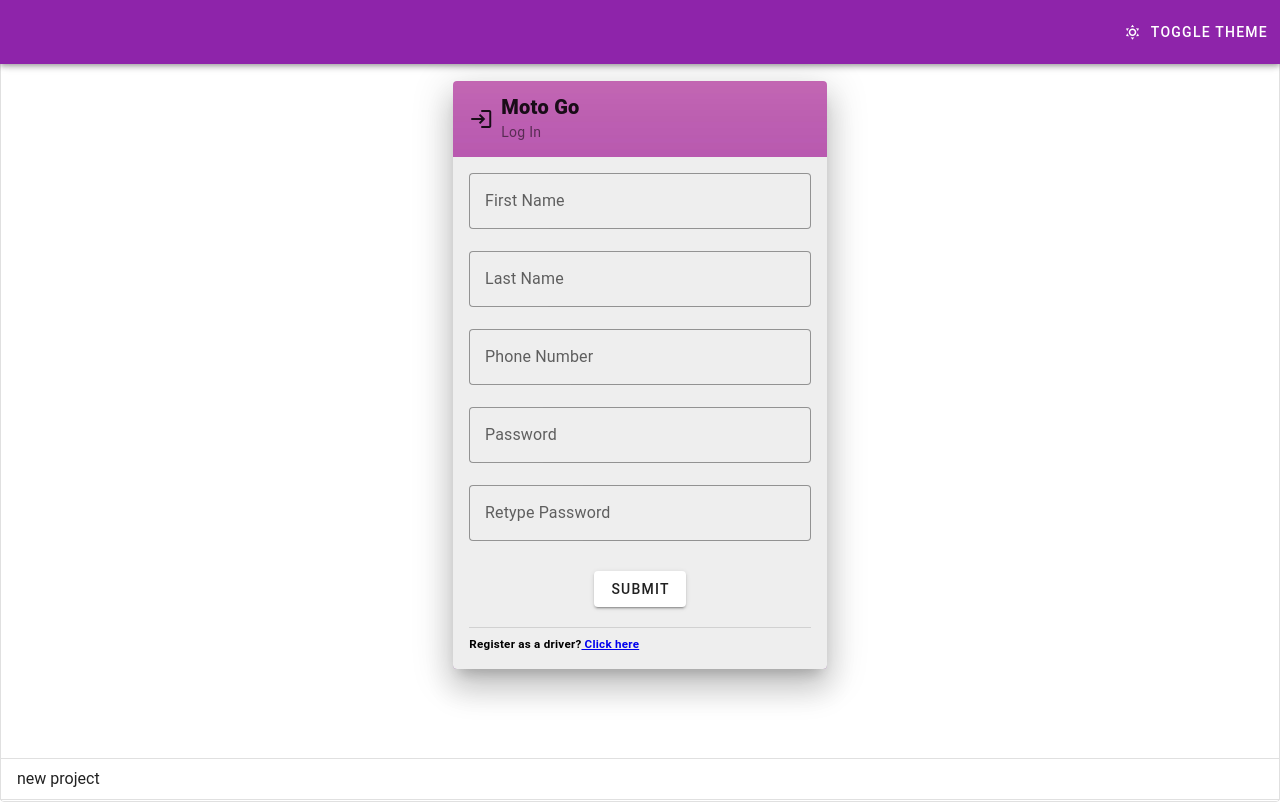
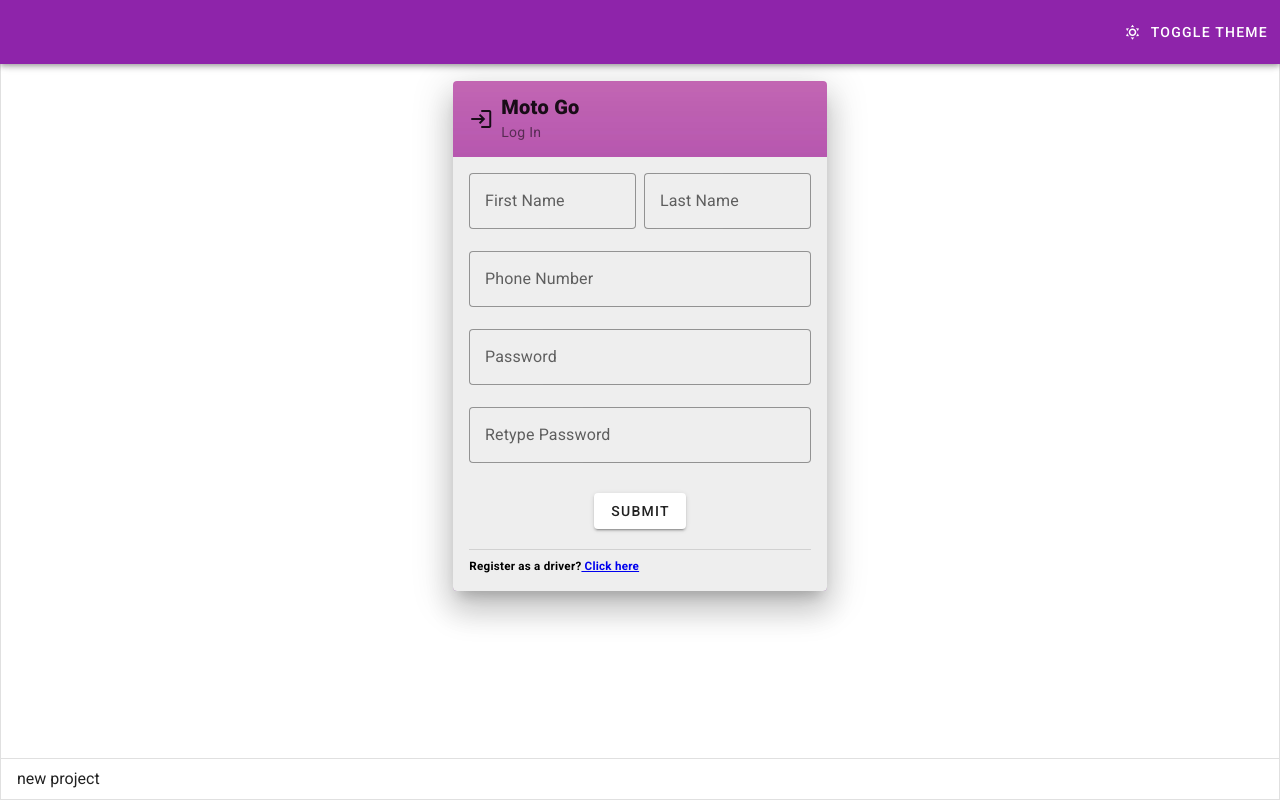
Before and after one commit to jeremydanielestrada/MotoGo, a Vue app: page /register in a window 1280 px wide. Built offline with nearby package versions, Linux system fonts and the light colour scheme.

Commit message:
form updated

```diff
--- a/src/assets/main.css
+++ b/src/assets/main.css
@@ -1,3 +1,5 @@
+@import url('https://fonts.googleapis.com/css2?family=Roboto:ital,wght@0,100..900;1,100..900&display=swap');
+
 html,
 body {
   height: 100%;
--- a/src/main.js
+++ b/src/main.js
@@ -2,6 +2,7 @@ import { createApp } from 'vue'
 import { createPinia } from 'pinia'
 import App from './App.vue'
 import router from './router'
+import './assets/main.css'
 
 import '@mdi/font/css/materialdesignicons.css'
 import 'vuetify/styles'
--- a/src/views/auth/DriverRegistrationView.vue
+++ b/src/views/auth/DriverRegistrationView.vue
@@ -40,13 +40,20 @@ function onClick() {
 
                 <v-card-text class="bg-surface-light pt-4">
                   <v-form fast-fail @submit.prevent>
-                    <v-text-field label="First Name" type="text" variant="outlined"></v-text-field>
-
-                    <v-text-field
-                      label="Last Name"
-                      type="password"
-                      variant="outlined"
-                    ></v-text-field>
+                    <div class="d-flex ga-2">
+                      <v-text-field
+                        label="First Name"
+                        type="text"
+                        variant="outlined"
+                        max-width="200"
+                      ></v-text-field>
+                      <v-text-field
+                        label="Last Name"
+                        type="password"
+                        variant="outlined"
+                        max-width="200"
+                      ></v-text-field>
+                    </div>
 
                     <v-text-field
                       label="Phone Number"
@@ -74,24 +81,18 @@ function onClick() {
                       prepend-icon="mdi-upload-outline"
                       counter
                       multiple
-                      variant="plain"
+                      variant="plained"
                     >
                     </v-file-input>
 
                     <div class="d-flex justify-center">
-                      <v-btn
-                        class="mt-2"
-                        type="submit"
-                        ripple
-                        prepend-icon="mdi-account-arrow-right-outline"
+                      <v-btn type="submit" ripple prepend-icon="mdi-account-arrow-right-outline"
                         >Submit</v-btn
                       >
                     </div>
                   </v-form>
                   <v-divider class="mt-5"> </v-divider>
-                  <h5 class="mt-2">
-                    Register as a driver?<RouterLink to="/register"> Click here </RouterLink>
-                  </h5>
+                  <h5 class="mt-2 text-center">Moto Go</h5>
                 </v-card-text>
               </v-card>
             </v-col>
--- a/src/views/auth/RegisterView.vue
+++ b/src/views/auth/RegisterView.vue
@@ -40,12 +40,20 @@ function onClick() {
 
                 <v-card-text class="bg-surface-light pt-4">
                   <v-form fast-fail @submit.prevent>
-                    <v-text-field label="First Name" type="text" variant="outlined"></v-text-field>
-                    <v-text-field
-                      label="Last Name"
-                      type="password"
-                      variant="outlined"
-                    ></v-text-field>
+                    <div class="d-flex ga-2">
+                      <v-text-field
+                        label="First Name"
+                        type="text"
+                        variant="outlined"
+                        max-width="200"
+                      ></v-text-field>
+                      <v-text-field
+                        label="Last Name"
+                        type="password"
+                        variant="outlined"
+                        max-width="200"
+                      ></v-text-field>
+                    </div>
 
                     <v-text-field
                       label="Phone Number"
```
